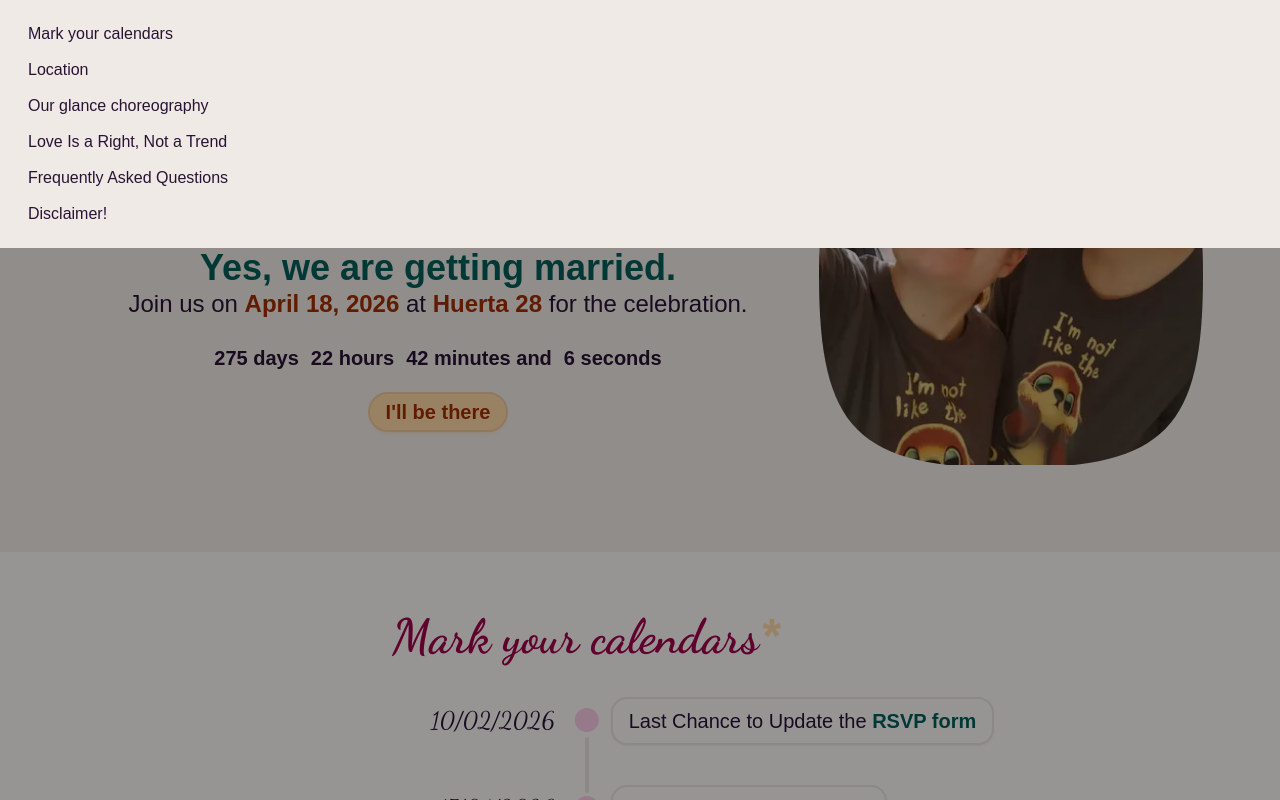
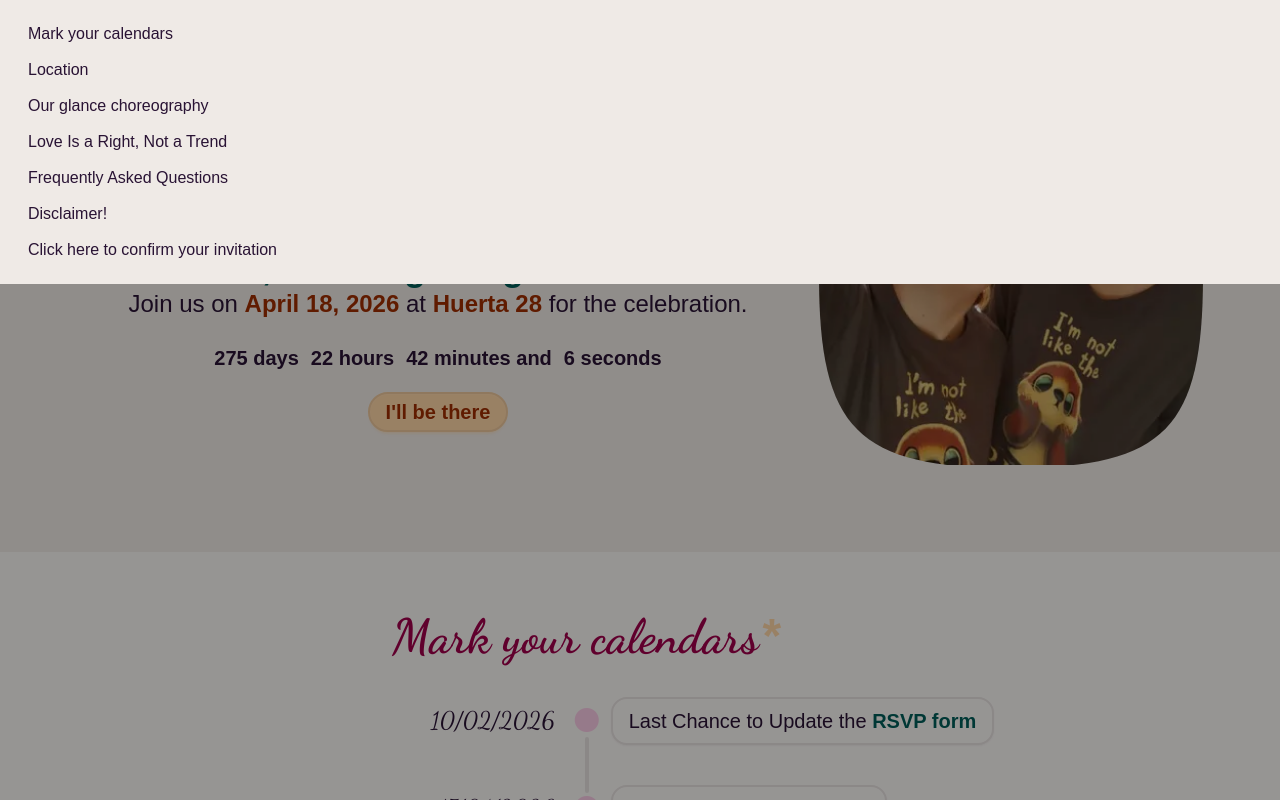
Before and after one commit to rucev/wedding, a Vue app: page / in a window 1280 px wide. Both pictures are taken after a click on the label 28 px from the left and 36 px from the top of the page. Shown: the top 800 px of the page. Built offline with nearby package versions, Linux system fonts and the light colour scheme; a web font is replaced by a local one.

Commit message:
add more links to form

```diff
--- a/src/App.vue
+++ b/src/App.vue
@@ -96,6 +96,9 @@ watch(locale, (newLocale) => {
           <li v-for="link in navLinks" :key="link.id">
             <a :href="link.id" @click="closeDrawer('mobile-drawer')">{{ link.name }}</a>
           </li>
+          <li>
+            <a target="_blank" rel="noopener" href="https://forms.gle/ZxMq53erEwtdcxYBA">{{ t.form }}</a>
+          </li>
         </ul>
       </div>
     </div>
--- a/src/locales/ca.js
+++ b/src/locales/ca.js
@@ -38,6 +38,7 @@ export default {
       a: `És un casament, així que hi haurà qui vingui elegant. Però, sincerament, volem que vingueu còmodes. L'única norma: no venir despullats!`
     }
   ],
+  form: 'Fes clic aquí per confirmar la teva invitació',
   disclaimerTitle: `Atenció!`,
   disclaimerContent: `És la primera vegada que ens casem… així que si ens deixem alguna cosa, fes-nos-ho saber!`
 }
--- a/src/locales/en.js
+++ b/src/locales/en.js
@@ -38,6 +38,7 @@ export default {
       a: `It's a wedding, so some guests will dress up. But honestly, what we want most is for you to feel comfortable. The only rule: no nudes, please!`
     }
   ],
+  form: 'Click here to confirm your invitation',
   disclaimerTitle: `Disclaimer!`,
   disclaimerContent: `This is our first wedding… so if we're missing something, let us know!`
 }
--- a/src/locales/es.js
+++ b/src/locales/es.js
@@ -39,6 +39,7 @@ export default {
     }
   ],
   disclaimerTitle: `¡Aviso!`,
+  form: 'Haz clic aquí para confirmar tu invitación',
   disclaimerContent: `Es nuestra primera boda… si se nos olvida algo, ¡dínoslo sin miedo!`
 
 }
```
